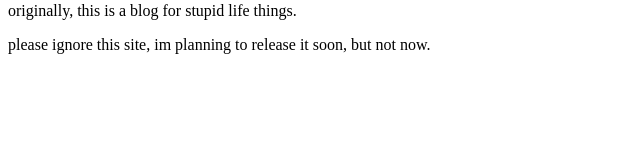
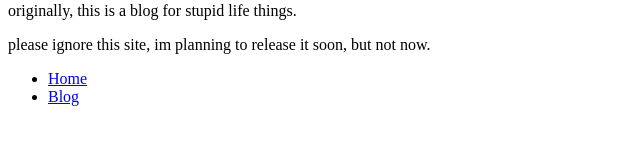
Before and after one commit to T4CS2/t4cs2.io.github, a plain HTML site: page index.html in a window 1280 px wide. Shown: the part 125-270 px from the top of the page, without its empty margins (0-640 px from the left). Drawn offline with Linux system fonts and the light colour scheme.

Commit message:
Update index.html

```diff
--- a/index.html
+++ b/index.html
@@ -10,5 +10,12 @@
     <h2>its not out yet.</h2>
     <p>originally, this is a blog for stupid life things.</p>
     <p>please ignore this site, im planning to release it soon, but not now.</p>
+    <nav>
+    <ul>
+        <li><a href="/">Home</a></li>
+        <li><a href="/blog/">Blog</a></li> <!t4cs2.io.github/t4cs.io.github/>
+    </ul>
+</nav>
+
 </body>
 </html>
```
